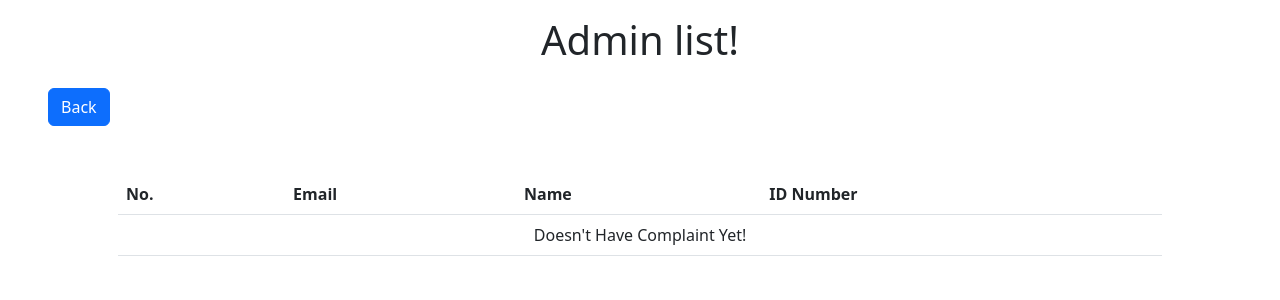
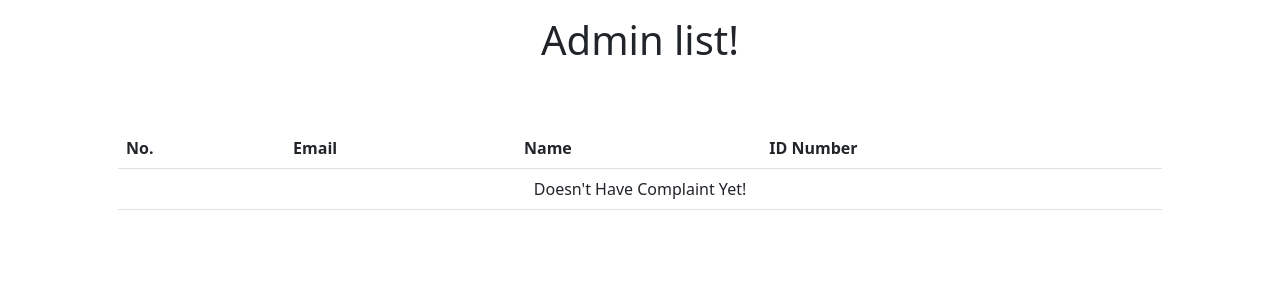
Before and after one commit to dhatri2005/student-grievance-system, a PHP site: page /admin/viewadmin.php in a window 1280 px wide. Shown: the top 300 px of the page. Run offline with PHP 8.4, Linux system fonts and the light colour scheme; the visitor is signed in with stand-in values (Sample User, id 1); data that the repository does not hold is empty.

Commit message:
Update viewadmin.php

```diff
--- a/student grievance system/admin/viewadmin.php
+++ b/student grievance system/admin/viewadmin.php
@@ -16,7 +16,7 @@
         <?php /*include "../inc/header.php"*/ ?>
         <h1 class="py-3 text-center">Admin list!</h1>
         <div class = "px-5">
-            <button type="button" class="btn btn-primary" onclick="location.href='/student_complaint_system/admin/index.php'">Back</button>
+
             <div class="container px-5 my-5">
             <table class="table">
             <thead>
```
